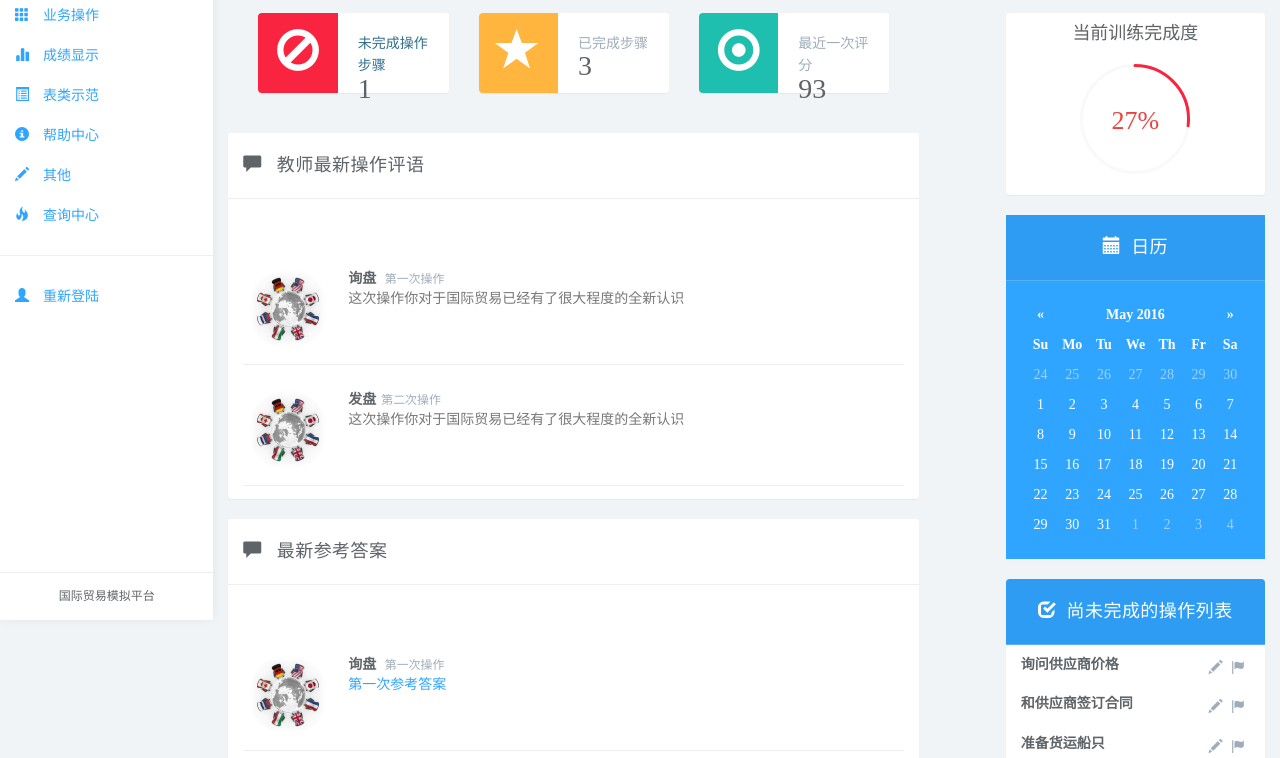
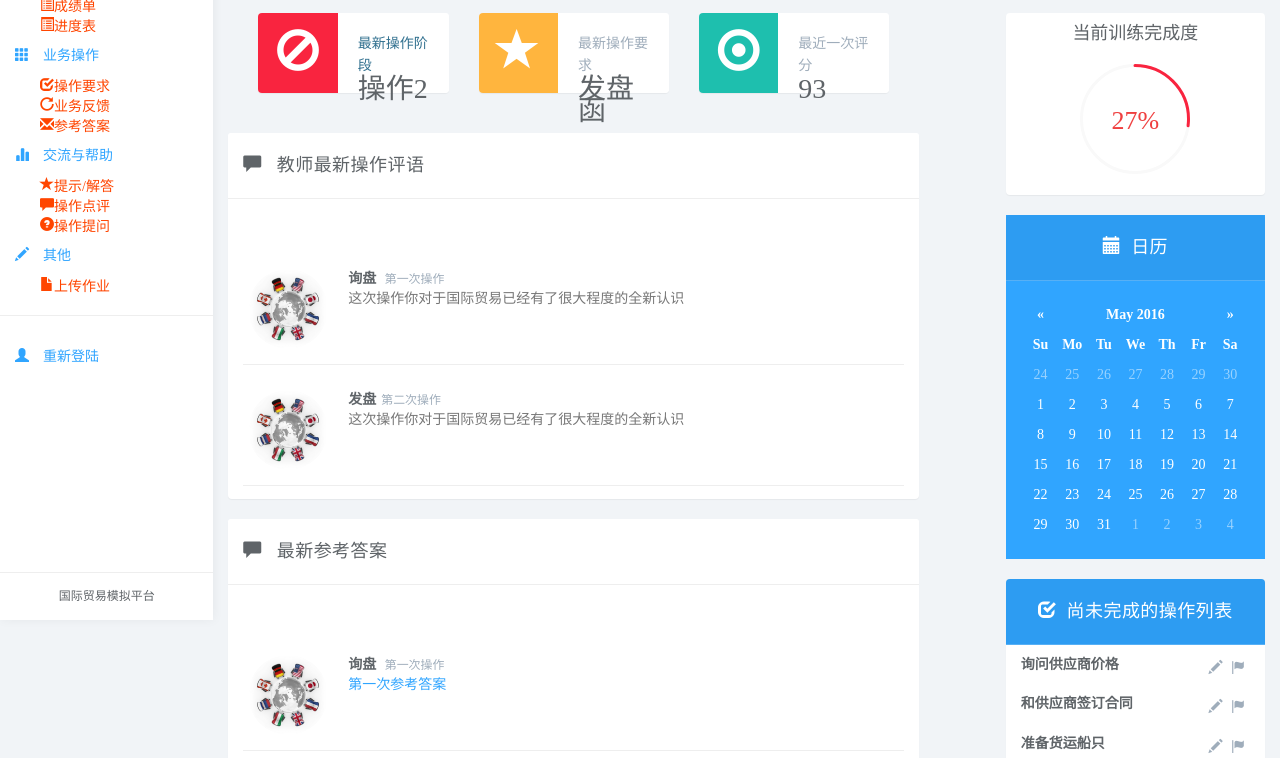
Before and after one commit to ayambean/TradingSystem, a plain HTML site: page finalproject/index.html in a window 1280 px wide. Shown: the part 180-938 px from the top of the page. Drawn offline with Linux system fonts and the light colour scheme.

Commit message:
修复主界面的布局及标签名称

```diff
--- a/finalproject/index.html
+++ b/finalproject/index.html
@@ -29,7 +29,7 @@
 				<a class="navbar-brand" href="#"><span>Trading</span>System</a>
 				<ul class="user-menu">
 					<li class="dropdown pull-right">
-						<lable class="" style="font-family: 'Microsoft YaHei';color: snow">当前用户名： </lable><a href="#" class="dropdown-toggle" data-toggle="dropdown"><span class="glyphicon glyphicon-user"></span> User1 <span class="caret"></span></a>
+						<lable class="" style="font-family: 'Microsoft YaHei';color: snow">当前用户名： </lable><a href="#" class="dropdown-toggle" data-toggle="dropdown"><span class="glyphicon glyphicon-user"></span> User120703 <span class="caret"></span></a>
 						<ul class="dropdown-menu" role="menu">
 							<li><a href="LoginIn.html"><span class="glyphicon glyphicon-log-out"></span> 退出登录</a></li>
 						</ul>
@@ -49,13 +49,27 @@
 		</div>
 		<br>
 		<ul class="nav menu">
-			<li class="active"><a onclick="$('#test').show(2000)"> <span class="glyphicon glyphicon-dashboard"></span>个人中心</a></li>
-			<li><a onclick="$('#test').hide(2000)"><span class="glyphicon glyphicon-th"></span> 业务操作</a></li>
-			<li><a href=""><span class="glyphicon glyphicon-stats"></span> 成绩显示</a></li>
-			<li><a href=""><span class="glyphicon glyphicon-list-alt"></span> 表类示范</a></li>
-			<li><a href=""><span class="glyphicon glyphicon-info-sign"></span> 帮助中心</a></li>
-			<li><a href=""><span class="glyphicon glyphicon-pencil"></span> 其他</a></li>
-			<li><a href="forms.html"><span class="glyphicon glyphicon-fire"></span> 查询中心</a></li>
+			<li class="">
+				<a><span class="glyphicon glyphicon-dashboard" ></span>个人事务助理</a>
+				<ul><span class="glyphicon glyphicon-list-alt" style="color: orangered;">成绩单</span></ul>
+				<ul><span class="glyphicon glyphicon-list-alt" style="color:orangered;">进度表</span></ul>
+			</li>
+			<li><a onclick="$('#test').hide(2000)"><span class="glyphicon glyphicon-th"></span> 业务操作</a>
+				<ul><span class="glyphicon glyphicon-check" style="color: orangered;">操作要求</span></ul>
+				<ul><span class="glyphicon glyphicon-repeat" style="color:orangered;">业务反馈</span></ul>
+				<ul><span class="glyphicon glyphicon-envelope" style="color: orangered;">参考答案</span></ul>
+			</li>
+			<li><a href=""><span class="glyphicon glyphicon-stats"></span> 交流与帮助</a>
+				<ul><span class="glyphicon glyphicon-star" style="color: orangered;">提示/解答</span></ul>
+				<ul><span class="glyphicon glyphicon-comment" style="color:orangered;">操作点评</span></ul>
+				<ul><span class="glyphicon glyphicon-question-sign" style="color: orangered;">操作提问</span></ul>
+			</li>
+			<!--<li><a href=""><span class="glyphicon glyphicon-list-alt"></span> 表类示范</a></li>-->
+			<!--<li><a href=""><span class="glyphicon glyphicon-info-sign"></span> 帮助中心</a></li>-->
+			<li><a href=""><span class="glyphicon glyphicon-pencil"></span> 其他</a>
+				<ul><span class="glyphicon glyphicon-file" style="color: orangered;">上传作业</span></ul>
+			</li>
+			<!--<li><a href="forms.html"><span class="glyphicon glyphicon-fire"></span> 查询中心</a></li>-->
 
 			<li role="presentation" class="divider"></li>
 			<li><a href="LoginIn.html"><span class="glyphicon glyphicon-user"></span> 重新登陆</a></li>
@@ -86,8 +100,8 @@
 							<em class="glyphicon glyphicon-ban-circle glyphicon-l"></em>
 						</div>
 						<div class="col-sm-9 col-lg-7 widget-right">
-							<div class="text-info">未完成操作步骤</div>
-							<div class="large">1</div>
+							<div class="text-info">最新操作阶段</div>
+							<div class="large">操作2</div>
 
 						</div>
 					</div>
@@ -100,8 +114,8 @@
 							<em class="glyphicon glyphicon-star glyphicon-l"></em>
 						</div>
 						<div class="col-sm-9 col-lg-7 widget-right">
-							<div class="text-muted">已完成步骤</div>
-							<div class="large">3</div>
+							<div class="text-muted">最新操作要求</div>
+							<div class="large">发盘函</div>
 
 						</div>
 					</div>
```
